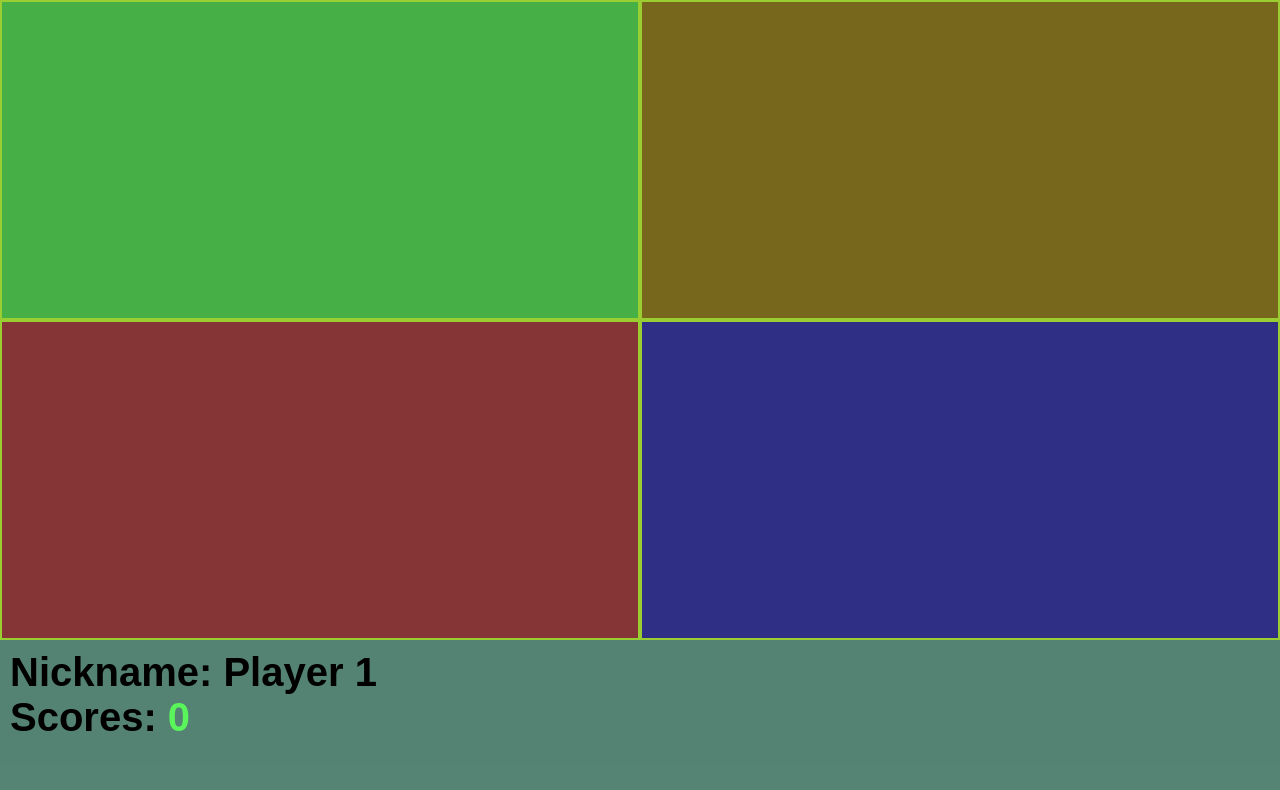
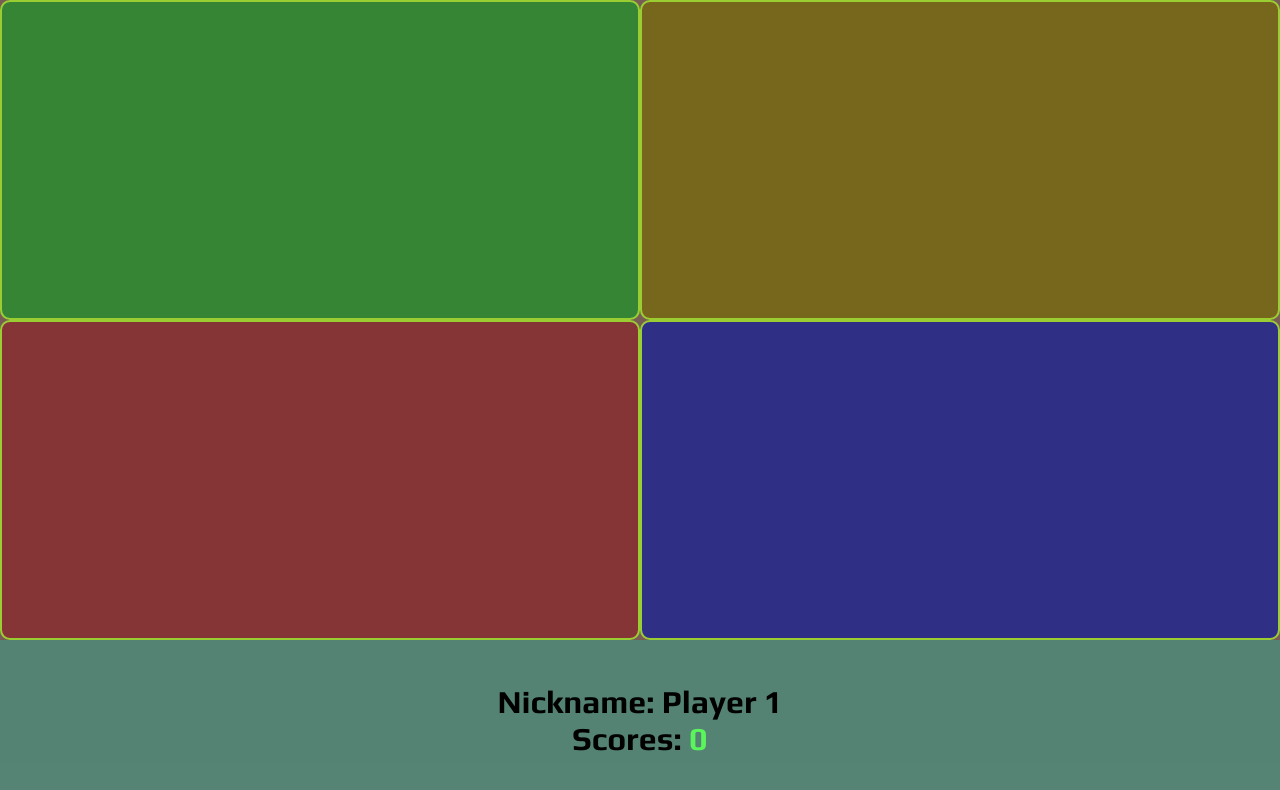
Before and after one commit to Ricardo-Costa/genius, a React (Create React App) app: page / in a window 1280 px wide. Shown: the top 790 px of the page. Built offline with nearby package versions, Linux system fonts and the light colour scheme.

Commit message:
refactor: improve style and score calc

```diff
--- a/package.json
+++ b/package.json
@@ -10,6 +10,7 @@
     "@types/node": "^16.11.33",
     "@types/react": "^18.0.9",
     "@types/react-dom": "^18.0.3",
+    "animate.css": "^4.1.1",
     "react": "^18.1.0",
     "react-dom": "^18.1.0",
     "react-scripts": "5.0.1",
--- a/src/App.tsx
+++ b/src/App.tsx
@@ -1,7 +1,8 @@
 import React, { MouseEvent, ReactElement, useEffect, useState } from 'react';
-import { DEFAULT_BLOCKS_BY_LEVEL, DEFAULT_DECREASER_INTERVAL_PERCENT, DEFAULT_INTERVAL, DEFAULT_START_SCORE } from './app/configs';
+import { DEFAULT_BLOCKS_BY_LEVEL, DEFAULT_DECREASER_INTERVAL_PERCENT, DEFAULT_INCREASE_SCORE, DEFAULT_INTERVAL, DEFAULT_START_SCORE } from './app/configs';
 import { activeBlock, deactiveBlock } from './app/utils/blocks.utils';
 import './assets/styles.scss';
+import 'animate.css';
 
 export type GameStatus = {
   theSequence: number[]
@@ -28,6 +29,7 @@ const App = () => {
       gameStatus.theSequence.length === gameStatus.sequence.length &&
       gameStatus.theSequence.every((value, index) => value === gameStatus.sequence[index])
     ) {
+      setScores( scores + DEFAULT_INCREASE_SCORE + ( DEFAULT_INTERVAL - parseInt(String(timer))));
       alert("Parabéns!!");
       // document.location.reload();
 
@@ -107,8 +109,10 @@ const App = () => {
     <div id="main">
     <div id="header">{renderBlocks()}</div>
     <div id="footer">
-      <div>Nickname: Player 1</div>
-      <div>Scores: <span className='score-value'>{scores}</span></div>
+      <div className='animate__animated animate__headShake'>Nickname: Player 1</div>
+      <div className='animate__animated animate__pulse animate__infinite	infinite'>
+        Scores: <span className='score-value'>{scores}</span>
+      </div>
     </div>
     </div>
   );
--- a/src/app/configs/index.ts
+++ b/src/app/configs/index.ts
@@ -1,4 +1,5 @@
 export const DEFAULT_START_SCORE = 0;
+export const DEFAULT_INCREASE_SCORE = 100;
 export const DEFAULT_BLOCKS_BY_LEVEL = 4;
 
 export const DEFAULT_INTERVAL = 1000;
--- a/src/assets/styles.scss
+++ b/src/assets/styles.scss
@@ -1,8 +1,11 @@
+@import url('https://fonts.googleapis.com/css2?family=Play:wght@700&display=swap');
+
 html, body {
   margin: 0;
   padding: 0;
   box-sizing: border-box;
   background-color: rgb(61, 61, 61);
+  overflow: hidden !important;
 }
 div#main {
   background-color: rgba(109, 202, 171, 0.5);
@@ -18,6 +21,7 @@ div#header {
 div.block {
   box-sizing: border-box;
   cursor: pointer;
+  border-radius: 10px;
   display: flex;
   width: 50vw;
   // flex-grow: 1;
@@ -44,13 +48,16 @@ div.block:active {
 }
 
 div#footer {
+  display: flex;
+  justify-content: center;
+  flex-direction: column;
   box-sizing: border-box;
-  padding: 10px;
-  font-family: Arial, Helvetica, sans-serif;
-  font-size: 2.5em;
+  font-family: 'Play', sans-serif;
+  font-size: 2em;
   font-weight: bold;
   height: 20vh;
   width: 100vw;
+  text-align: center;
 
   span.score-value {
     color: rgb(90, 245, 90);
```
Also changed, not shown: 2 other files (tests, documents, lock files or other folders).
